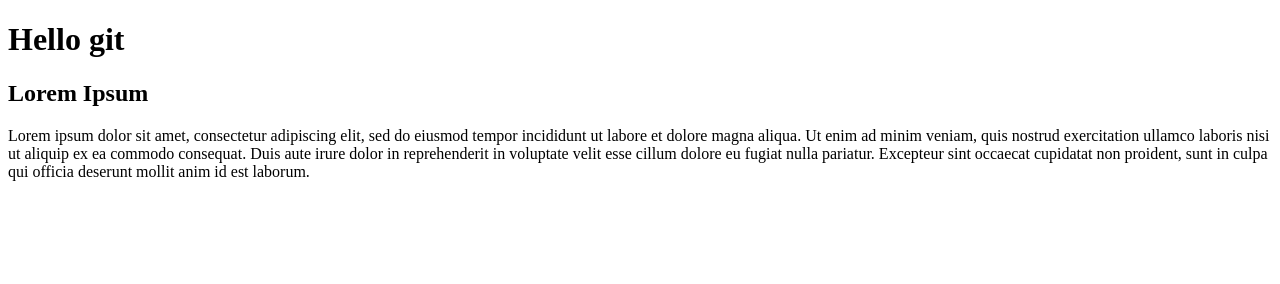
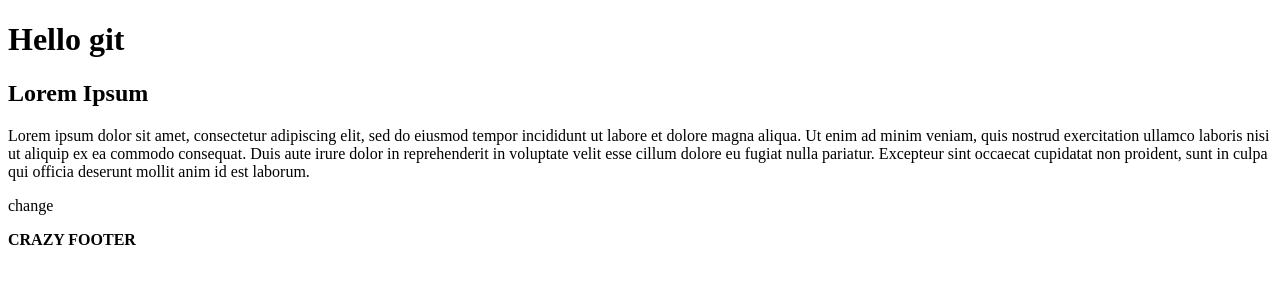
Before and after one commit to laha9891/hellogit, a plain HTML site: page index.html in a window 1280 px wide. Drawn offline with Linux system fonts and the light colour scheme.

Commit message:
added change

```diff
--- a/index.html
+++ b/index.html
@@ -14,7 +14,12 @@
 		<p>
 			Lorem ipsum dolor sit amet, consectetur adipiscing elit, sed do eiusmod tempor incididunt ut labore et dolore magna aliqua. Ut enim ad minim veniam, quis nostrud exercitation ullamco laboris nisi ut aliquip ex ea commodo consequat. Duis aute irure dolor in reprehenderit in voluptate velit esse cillum dolore eu fugiat nulla pariatur. Excepteur sint occaecat cupidatat non proident, sunt in culpa qui officia deserunt mollit anim id est laborum.
 		</p>
-
 	</main>
+	<section>
+		<p>change</p>
+	</section>
+	<footer>
+		<strong>CRAZY FOOTER</strong>
+	</footer>
 </body>
 </html>
```
